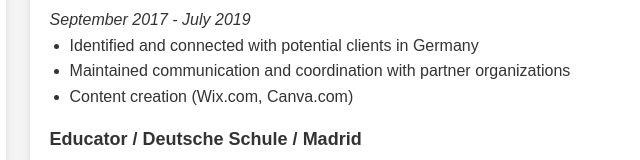
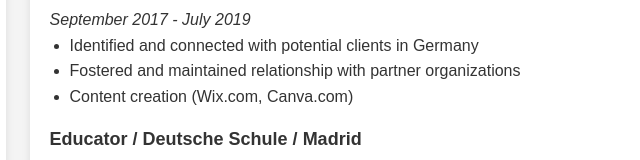
Before and after one commit to sschinke123/stefanschinke.github.io, a plain HTML site: page index.html in a window 1280 px wide. Shown: the part 298-458 px from the top of the page, 420-1060 px from the left. Drawn offline with Linux system fonts and the light colour scheme.

Commit message:
Update index.html

```diff
--- a/index.html
+++ b/index.html
@@ -70,7 +70,7 @@
               <li>
                 Identified and connected with potential clients in Germany
               </li>
-              <li>Maintained communication and coordination with partner organizations</li>
+              <li>Fostered and maintained relationship with partner organizations</li>
               <li>Content creation (Wix.com, Canva.com)</li>
             </ul>
           </div>
```
